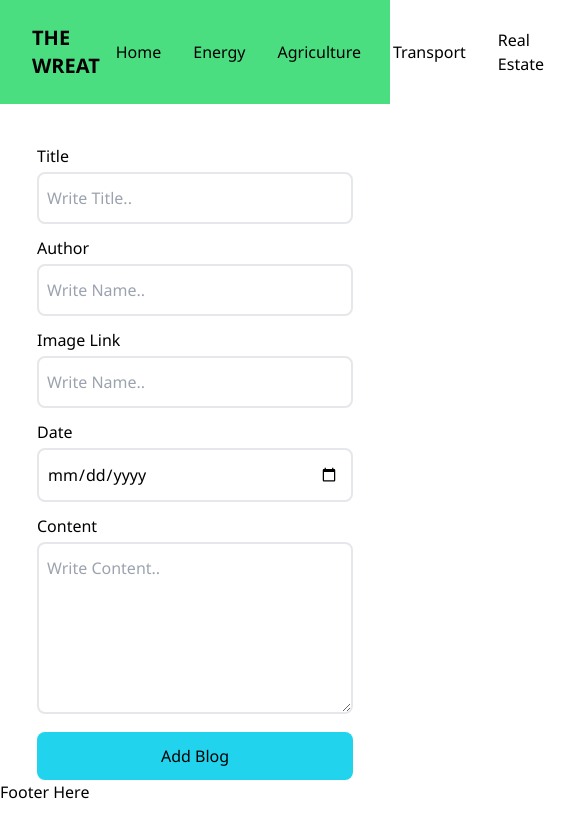
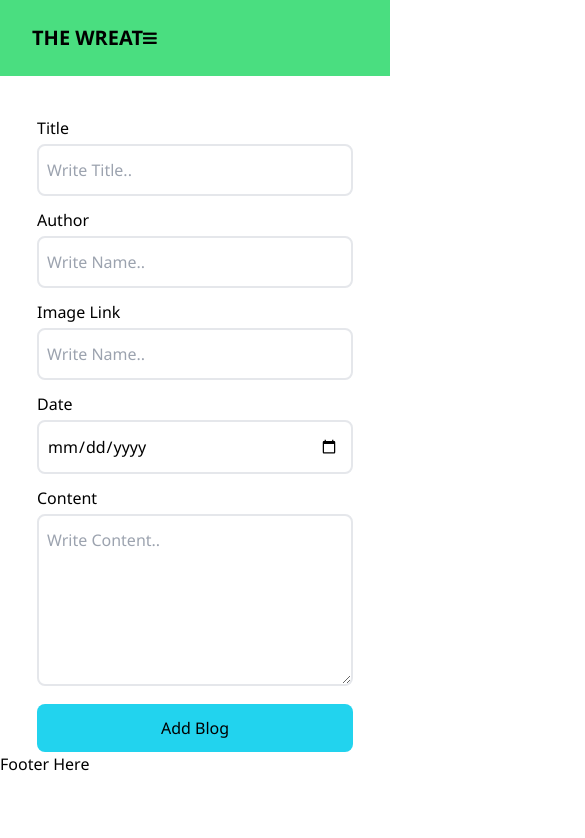
Before and after one commit to Andrew-Ochieng/the-wreat, a React (Create React App) app: page /create in a window 390 px wide. Shown: the top 838 px of the page, 585 px wide, since content can reach past the window. Built offline with nearby package versions, Linux system fonts and the light colour scheme; no server answers.

Commit message:
add menubar --few bugs to solve

```diff
--- a/public/index.html
+++ b/public/index.html
@@ -9,6 +9,7 @@
       name="description"
       content="Web site created using create-react-app"
     />
+    <link rel="stylesheet" href="https://cdnjs.cloudflare.com/ajax/libs/font-awesome/4.7.0/css/font-awesome.min.css">
     <link rel="apple-touch-icon" href="%PUBLIC_URL%/logo192.png" />
     <!--
       manifest.json provides metadata used when your web app is installed on a
--- a/src/components/BlogForm.js
+++ b/src/components/BlogForm.js
@@ -12,6 +12,15 @@ const BlogForm = () => {
     const addNewBlog = (e) => {
         e.preventDefault()
 
+        validateForm()
+    }
+
+    const validateForm = () => {
+        const {title, author, image_link, date, content} = formData
+
+        console.log({title, author, image_link, date, content})
+
+        if (formData !== "") {
             const postUrl = 'https://the-wreat-api.herokuapp.com/energy'
             fetch(postUrl, {
                 method: "POST",
@@ -31,6 +40,9 @@ const BlogForm = () => {
                 console.log(data)
                 setFormData(data)
             })
+        } else {
+            alert("Please fill in all inputs!")
+        }
     }
 
     const handleInput = (e) => {
@@ -62,7 +74,7 @@ const BlogForm = () => {
                         <label className="md:text-xl font-medium" htmlFor="content">Content</label><br />
                         <textarea className="my-1 rounded-lg outline-none border-2 pl-2 pr-3 py-3 w-full" name="content" value={formData.content} onchange={handleInput} placeholder="Write Content.." cols="30" rows="6"></textarea>
                     </div>
-                    <input className="w-full py-3 bg-cyan-400 rounded-lg" type="submit" value="Add Blog" />
+                    <input className="w-full py-3 bg-cyan-400 rounded-lg cursor-pointer hover:bg-cyan-500 duration-200" type="submit" value="Add Blog" />
                 </form>
             </div>
 
--- a/src/components/Navbar.js
+++ b/src/components/Navbar.js
@@ -1,18 +1,29 @@
+// import { useState } from "react";
+import { useRef } from "react";
 import { Link } from "react-router-dom";
 
 const Navbar = () => {
-    // const navLinks = ['Home', 'Energy', 'Agriculture', 'Transport', 'Real Estate', 'Waste Management']
+    const menuRef = useRef()
+
+    const showMenu = () => {
+        menuRef.current.classList.toggle("hidden")
+    }
+
 
     return (
         <div className="">
             <nav className="bg-green-400 px-8 py-6">
                 <div className="flex items-center justify-between ">
-                    <div>
+                    <div className="flex items-center justify-between">
                         <Link className="text-xl uppercase font-semibold" to='/'>The Wreat</Link>
+                        <button onClick={showMenu} className="md:hidden">
+                            <i className="fa fa-bars"></i>
+                            {/* <i className="fa fa-times"></i> */}
+                        </button>
                     </div>
 
-                    <div>
-                        <ul className="flex items-center">
+                    <div ref={menuRef} className="md:flex hidden">
+                        <ul className="md:flex items-center">
                             <li className="mx-4">
                                 <Link to='/'>Home</Link>
                             </li>
```
Lines whose indentation alone changed are shown as unchanged.
